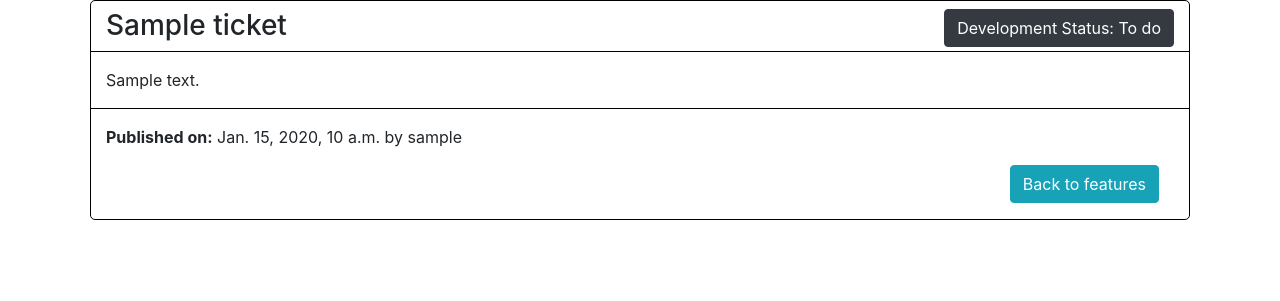
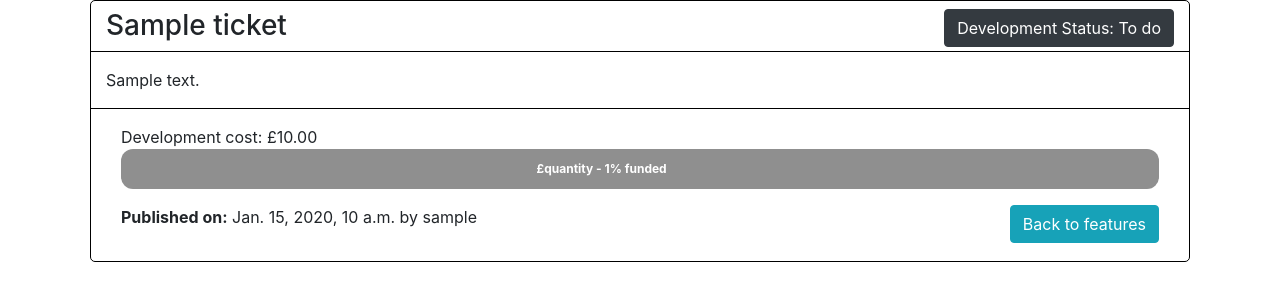
Before and after one commit to GeneralPeaceful/UnicornAttractor, a Django app: a page that uses issuetracker/templates/feature.html in a window 1280 px wide. Shown: the part 76-377 px from the top of the page. Run offline with Django 3.2, Linux system fonts and the light colour scheme; tables that the repository leaves empty hold one stand-in row (values such as "Sample post"); some libraries are stand-ins or nearby versions.

Commit message:
Added progress bar to features, minor styling tweaks elsewhere

```diff
--- a/cart/urls.py
+++ b/cart/urls.py
@@ -1,5 +1,5 @@
 from django.conf.urls import url
-from .views import view_cart, add_to_cart, remove_from_cart, checkout, charge, update_cart
+from .views import view_cart, add_to_cart, remove_from_cart, charge, update_cart
 
 urlpatterns = [
     url(r'^$', view_cart, name='view_cart'),
--- a/issuetracker/templates/feature.html
+++ b/issuetracker/templates/feature.html
@@ -11,15 +11,22 @@
             <p>{{ feature.description }}</p>
         </div>
         <div class="col-12 summary-footer">
-            <div class="col-12 col-md-8 float-left"></div>
+            <div class="col-12">
+                Development cost: £{{ feature.price }}
+                <div class="progress">
+                    <div class="progress-bar bg-{% if feature.completion < 100 %}info{% else %}success{% endif %}" role="progressbar" aria-valuenow="{{ feature.completion }}" aria-valuemin="0" aria-valuemax="{{ feature.price }}">
+                        <strong class="position-absolute w-90">£quantity - {{ feature.completion }}% funded</strong>
+                    </div>
+                </div>
+            </div>
+            <div class="col-12 col-md-8 float-left">
                 <p><strong>Published on:</strong> {{ feature.created_on }} by {{ feature.created_by }}</p>
+            </div>
             <div class="col-12 col-md-4 float-right text-right">
-                <p>
-                    {% if user == feature.created_by or user.is_staff == True %}
-                    <a href="{% url 'edit_feature' feature.id %}" class="btn btn-info">Edit feature</a>
-                    {% endif %}
-                    <a href="{% url 'features' %}" class="btn btn-info">Back to features</a>
-                </p>
+                {% if user == feature.created_by or user.is_staff == True %}
+                <a href="{% url 'edit_feature' feature.id %}" class="btn btn-info">Edit feature</a>
+                {% endif %}
+                <a href="{% url 'features' %}" class="btn btn-info">Back to features</a>
             </div>
         </div>
     </div>
--- a/static/css/custom.css
+++ b/static/css/custom.css
@@ -18,6 +18,7 @@
 .summary-footer {
     border-top: 1px solid black;
     padding-top: 1rem;
+    padding-bottom: 1rem;
 }
 
 .logo-container {
@@ -72,3 +73,20 @@
     background-color: #28a745;
     border-color: #28a745;
 }
+
+.progress {
+    height: 2.5rem;
+    background-color: #8f8f8f;
+    padding: 0;
+    margin-bottom: 1rem;
+    border-radius: 0.75rem;
+}
+
+.progress-bar {
+    height: 40px;
+    margin-bottom: 5px;
+}
+
+.w-90 {
+    width: 90%;
+}
```
Also changed, not shown: cart/views.py (+0 -10 lines), issuetracker/templates/bug.html (+6 -7 lines), issuetracker/templates/bugs.html (+6 -2 lines), issuetracker/templates/features.html (+14 -3 lines).
